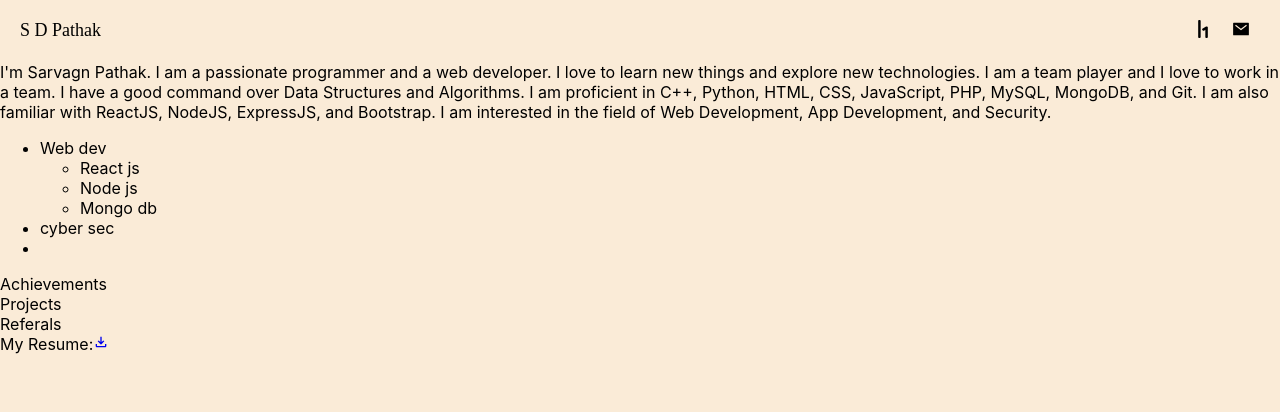
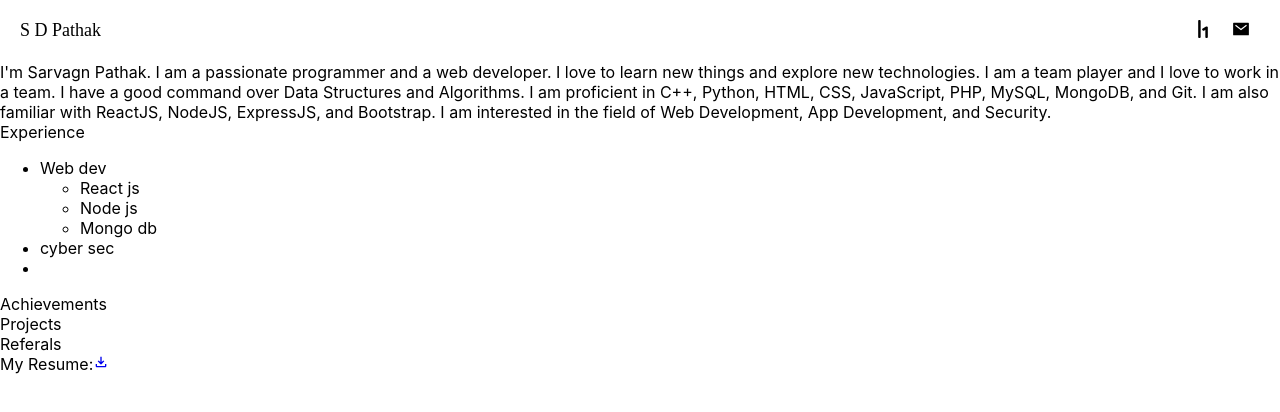
Before and after one commit to sdpathak24/react_portfolio, a React (Create React App) app: page / in a window 1280 px wide. Shown: the top 412 px of the page. Built offline with nearby package versions, Linux system fonts and the light colour scheme; some icons are missing.

Commit message:
timeline change

```diff
--- a/src/App.js
+++ b/src/App.js
@@ -12,7 +12,7 @@
     <div className="App">
       <Navbar />
       <About />
-      {/* <Experience />*/}
+      <Experience />
       <Skills />
       <Achievements />
       <Projects />
--- a/src/components/resume.js
+++ b/src/components/resume.js
@@ -6,7 +6,7 @@
   return (
     <div>
       My Resume:
-      <a href={File} download={"Sarvagn_Pathak_Resume"} target="_blank">
+      <a href={File} download={"Sarvagn_Pathak_Resume"} target="_blank" rel="noreferrer">
         <MdOutlineFileDownload />
       </a>
     </div>
--- a/src/styles/navbar.css
+++ b/src/styles/navbar.css
@@ -1,6 +1,6 @@
-body {
+/* body {
   background-color: antiquewhite;
-}
+} */
 
 .wrapper {
   display: flex;
```
Also changed, not shown: src/index.css (+3 -5 lines).
